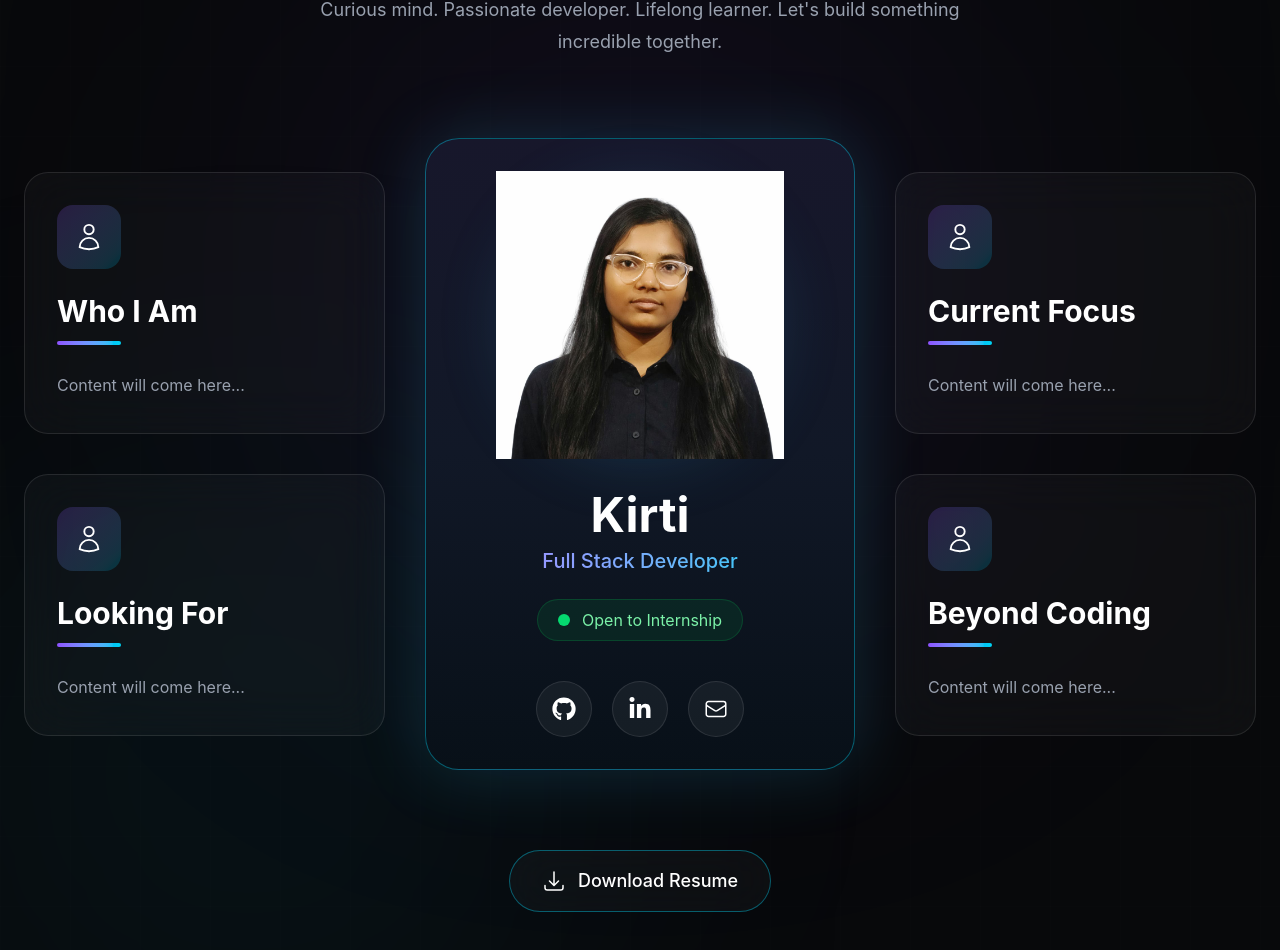
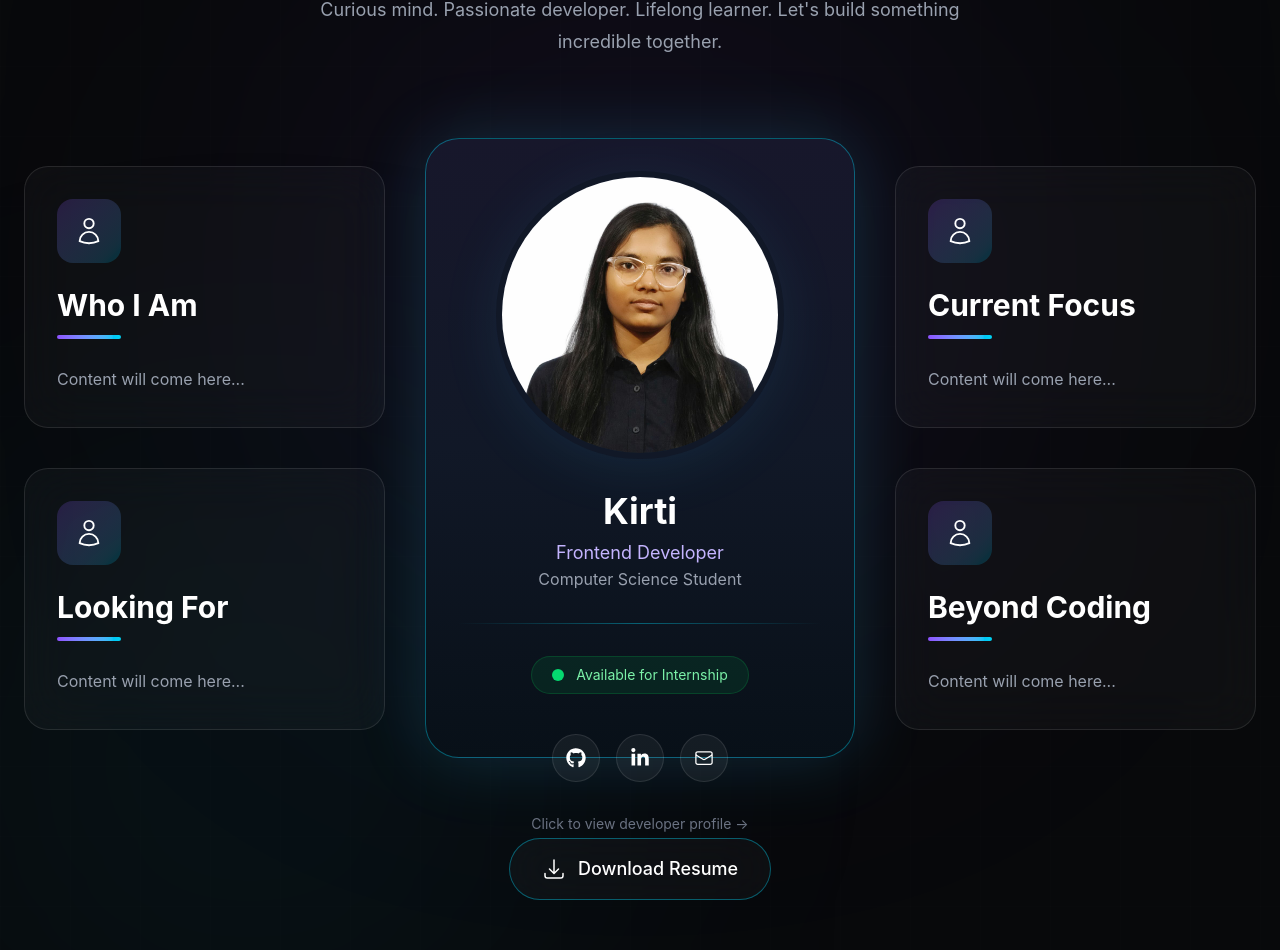
Before and after one commit to Kirti391/Portfolio-website, a React (Vite) app: page / in a window 1280 px wide. Shown: the part 1176-2126 px from the top of the page. Built offline with nearby package versions, Linux system fonts and the light colour scheme.

Commit message:
feat: implement interactive profile flip card

```diff
--- a/src/components/ProfileCard.jsx
+++ b/src/components/ProfileCard.jsx
@@ -1,3 +1,4 @@
+import { useState } from "react";
 import profile from "../assets/Kirti.jpeg";
 
 import {
@@ -5,14 +6,57 @@ import {
   FaLinkedinIn,
 } from "react-icons/fa";
 
-import { HiOutlineEnvelope } from "react-icons/hi2";
+import {
+  HiOutlineEnvelope,
+} from "react-icons/hi2";
+
+function TechChip({ text }) {
+  return (
+    <span
+      className="
+        rounded-full
+        border
+        border-cyan-400/20
+        bg-cyan-500/10
+        px-4
+        py-2
+        text-sm
+        text-cyan-300
+      "
+    >
+      {text}
+    </span>
+  );
+}
 
 function ProfileCard() {
+  const [flipped, setFlipped] = useState(false);
+
   return (
     <div
+      className="group relative mx-auto h-[620px] w-[430px] cursor-pointer [perspective:1800px]"
+      onClick={() => setFlipped(!flipped)}
+    >
+      {/* Flip Container */}
+
+      <div
+        className={`
+          relative
+          h-full
+          w-full
+          preserve-3d
+          transition-transform
+          duration-700
+          ${flipped ? "rotate-y-180" : ""}
+        `}
+      >
+        {/* ================= FRONT ================= */}
+
+        <div
           className="
-        relative
-        w-[430px]
+            absolute
+            inset-0
+            backface-hidden
             rounded-[34px]
             border
             border-cyan-400/40
@@ -36,8 +80,8 @@ function ProfileCard() {
               -translate-x-1/2
               rounded-full
               border
-          border-cyan-400/30
-          shadow-[0_0_80px_rgba(56,189,248,.25)]
+              border-cyan-400/20
+              shadow-[0_0_80px_rgba(56,189,248,.2)]
             "
           />
 
@@ -53,104 +97,153 @@ function ProfileCard() {
                 z-10
                 h-72
                 w-72
+                rounded-full
+                border-[6px]
+                border-[#111827]
                 object-cover
               "
             />
 
           </div>
 
-      {/* Name */}
-
-      <h2
-        className="
-          mt-8
-          text-center
-          text-5xl
-          font-bold
-          text-white
-        "
-      >
+          <h2 className="mt-8 text-center text-4xl font-bold text-white">
             Kirti
           </h2>
 
-      {/* Role */}
-
-      <p
-        className="
-          mt-2
-          text-center
-          text-xl
-          font-medium
-          bg-gradient-to-r
-          from-violet-400
-          to-cyan-400
-          bg-clip-text
-          text-transparent
-        "
-      >
-        Full Stack Developer
+          <p className="mt-2 text-center text-lg text-violet-300">
+            Frontend Developer
           </p>
 
-      {/* Status */}
+          <p className="text-center text-gray-400">
+            Computer Science Student
+          </p>
 
-      <div className="mt-6 flex justify-center">
+          <div className="my-8 h-px bg-gradient-to-r from-transparent via-cyan-400/40 to-transparent" />
 
-        <div
-          className="
-            flex
-            items-center
-            gap-3
-            rounded-full
-            border
-            border-green-500/20
-            bg-green-500/10
-            px-5
-            py-2
-          "
-        >
-          <span
-            className="
-              h-3
-              w-3
-              rounded-full
-              bg-green-400
-              animate-pulse
-            "
-          />
+          <div className="flex justify-center">
 
-          <span className="text-green-300">
-            Open to Internship
+            <div className="flex items-center gap-3 rounded-full border border-green-500/20 bg-green-500/10 px-5 py-2">
+
+              <span className="h-3 w-3 rounded-full bg-green-400 animate-pulse" />
+
+              <span className="text-sm text-green-300">
+                Available for Internship
               </span>
 
             </div>
 
           </div>
 
-      {/* Social */}
+          <div className="mt-10 flex justify-center gap-4">
 
-      <div
-        className="
-          mt-10
-          flex
-          justify-center
-          gap-5
-        "
-      >
-
-        <button className="flex h-14 w-14 items-center justify-center rounded-full border border-white/10 bg-white/5 text-2xl text-white transition hover:border-cyan-400 hover:text-cyan-400">
+            <button className="flex h-12 w-12 items-center justify-center rounded-full border border-white/10 bg-white/5 text-xl text-white transition hover:border-cyan-400 hover:text-cyan-400">
               <FaGithub />
             </button>
 
-        <button className="flex h-14 w-14 items-center justify-center rounded-full border border-white/10 bg-white/5 text-2xl text-white transition hover:border-cyan-400 hover:text-cyan-400">
+            <button className="flex h-12 w-12 items-center justify-center rounded-full border border-white/10 bg-white/5 text-xl text-white transition hover:border-cyan-400 hover:text-cyan-400">
               <FaLinkedinIn />
             </button>
 
-        <button className="flex h-14 w-14 items-center justify-center rounded-full border border-white/10 bg-white/5 text-2xl text-white transition hover:border-cyan-400 hover:text-cyan-400">
+            <button className="flex h-12 w-12 items-center justify-center rounded-full border border-white/10 bg-white/5 text-xl text-white transition hover:border-cyan-400 hover:text-cyan-400">
               <HiOutlineEnvelope />
             </button>
 
           </div>
 
+          <p className="mt-8 text-center text-sm text-gray-500">
+            Click to view developer profile →
+          </p>
+
+        </div>
+
+        {/* ================= BACK ================= */}
+
+        <div
+          className="
+            absolute
+            inset-0
+            rotate-y-180
+            backface-hidden
+            rounded-[34px]
+            border
+            border-cyan-400/40
+            bg-gradient-to-b
+            from-[#17172B]
+            via-[#111827]
+            to-[#081018]
+            p-8
+          "
+        >
+          <div className="flex h-full flex-col items-center justify-between">
+
+            <div>
+
+              <p className="text-center text-sm uppercase tracking-[0.35em] text-cyan-300">
+                Developer Identity
+              </p>
+
+              <div className="mt-8 flex justify-center">
+
+                {/* Placeholder Avatar */}
+
+                <div className="flex h-36 w-36 items-center justify-center rounded-full border border-cyan-400/30 bg-cyan-500/10 text-5xl">
+                  👨‍💻
+                </div>
+
+              </div>
+
+              <h2 className="mt-6 text-center text-3xl font-bold text-white">
+                KIRTI
+              </h2>
+
+              <p className="mt-2 text-center text-cyan-300">
+                DESIGN • BUILD • INNOVATE
+              </p>
+
+            </div>
+
+            <blockquote className="text-center italic leading-8 text-gray-300">
+              "Crafting elegant digital experiences with clean code and thoughtful design."
+            </blockquote>
+
+            <div className="flex flex-wrap justify-center gap-3">
+
+              <TechChip text="React" />
+              <TechChip text="Tailwind" />
+              <TechChip text="Node.js" />
+              <TechChip text="MongoDB" />
+
+            </div>
+
+            <div className="flex items-center gap-3 rounded-full border border-green-500/20 bg-green-500/10 px-5 py-2">
+
+              <span className="h-3 w-3 rounded-full bg-green-400 animate-pulse" />
+
+              <span className="text-sm text-green-300">
+                Available for Internship
+              </span>
+
+            </div>
+
+            <div className="flex gap-4">
+
+              <button className="rounded-full border border-white/10 bg-white/5 px-5 py-2 text-white transition hover:border-cyan-400">
+                GitHub
+              </button>
+
+              <button className="rounded-full border border-white/10 bg-white/5 px-5 py-2 text-white transition hover:border-cyan-400">
+                LinkedIn
+              </button>
+
+              <button className="rounded-full border border-white/10 bg-white/5 px-5 py-2 text-white transition hover:border-cyan-400">
+                Email
+              </button>
+
+            </div>
+
+          </div>
+        </div>
+      </div>
     </div>
   );
 }
--- a/src/index.css
+++ b/src/index.css
@@ -11,3 +11,27 @@ html {
 .animate-blink {
   animation: blink 0.8s step-end infinite;
 }
+.rotate-y-180 {
+  transform: rotateY(180deg);
+}
+
+.backface-hidden {
+  backface-visibility: hidden;
+  -webkit-backface-visibility: hidden;
+}
+
+.preserve-3d {
+  transform-style: preserve-3d;
+}
+.rotate-y-180 {
+  transform: rotateY(180deg);
+}
+
+.preserve-3d {
+  transform-style: preserve-3d;
+}
+
+.backface-hidden {
+  backface-visibility: hidden;
+  -webkit-backface-visibility: hidden;
+}
--- a/src/styles/animations.css
+++ b/src/styles/animations.css
@@ -56,3 +56,37 @@
     animation:blob 12s ease-in-out infinite;
 
 }
+@keyframes float {
+
+0%,100%{
+transform:translateY(0px);
+}
+
+50%{
+transform:translateY(-10px);
+}
+
+}
+
+.animate-float{
+animation:float 3.5s ease-in-out infinite;
+}
+@keyframes blink{
+
+0%,46%,100%{
+transform:scaleY(1);
+}
+
+48%,50%{
+transform:scaleY(.08);
+}
+
+}
+
+.animate-blink{
+
+transform-origin:center;
+
+animation:blink 5s infinite;
+
+}
```
Also changed, not shown: src/components/avatar.jsx (added, +139 -0 lines), src/components/Avatar/Avatar.jsx (added), src/components/Avatar/Eyes.jsx (added), src/components/Avatar/Face.jsx (added), src/components/Avatar/Hair.jsx (added), src/components/Avatar/Hand.jsx (added), src/components/Avatar/Mouth.jsx (added), src/components/Avatar/SpeechBubble.jsx (added). Lines whose indentation alone changed are shown as unchanged.
